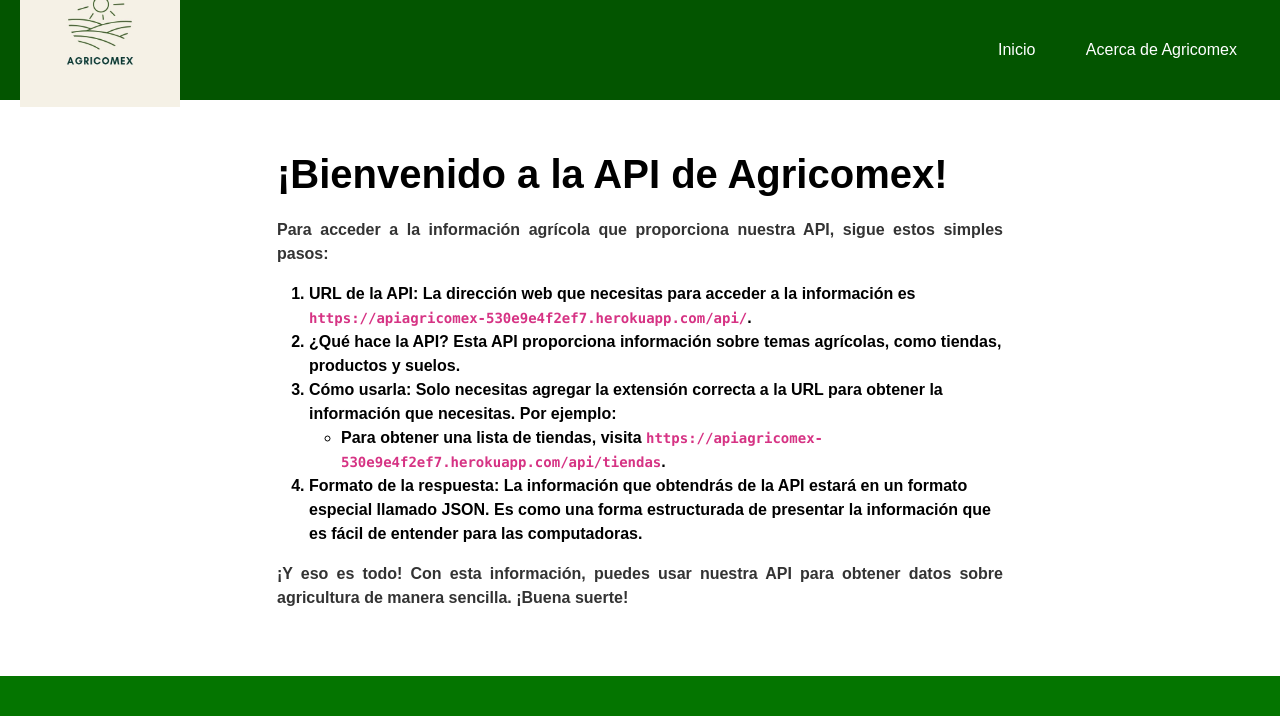
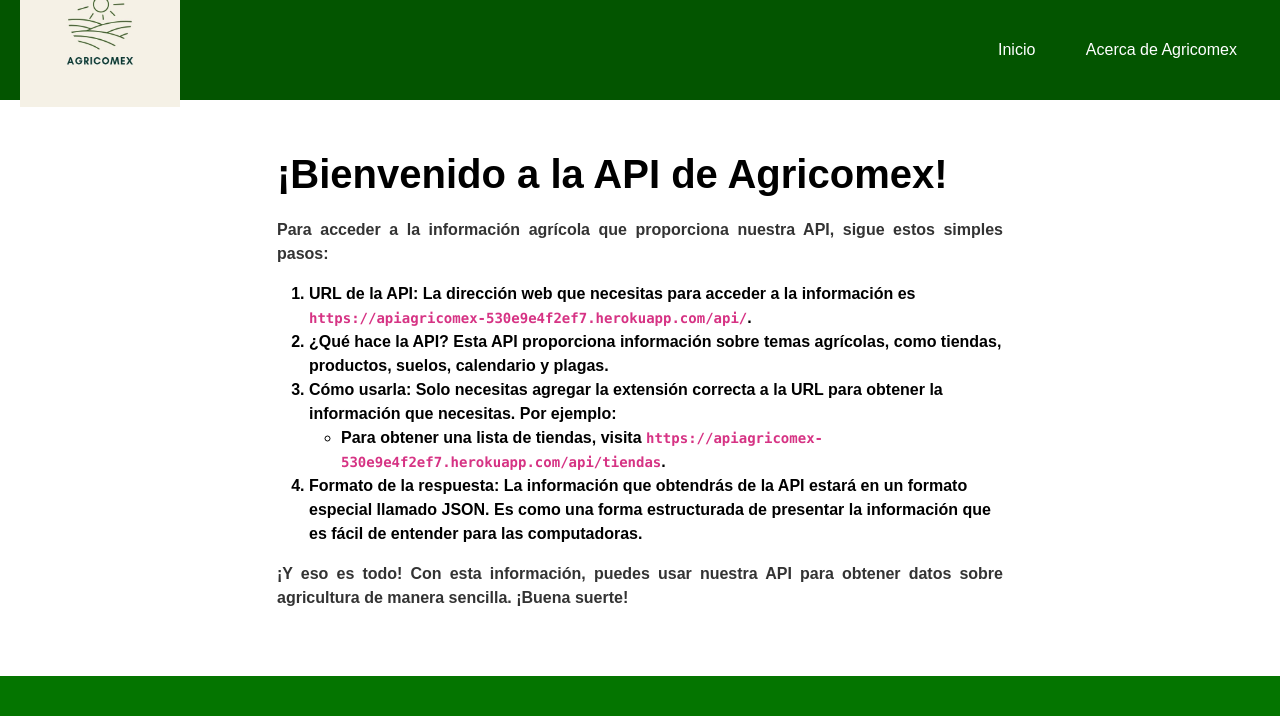
Before and after one commit to Javier-003/agricome, a Flask app: page / in a window 1280 px wide. Shown: the top 716 px of the page. Run offline with Flask 3, Linux system fonts and the light colour scheme; some libraries are stand-ins or nearby versions.

Commit message:
Update Inicio.html

```diff
--- a/templates/Inicio.html
+++ b/templates/Inicio.html
@@ -55,7 +55,7 @@
                     <strong>URL de la API:</strong> La dirección web que necesitas para acceder a la información es <code>https://apiagricomex-530e9e4f2ef7.herokuapp.com/api/</code>.
                 </li>
                 <li>
-                    <strong>¿Qué hace la API?</strong> Esta API proporciona información sobre temas agrícolas, como tiendas, productos y suelos.
+                    <strong>¿Qué hace la API?</strong> Esta API proporciona información sobre temas agrícolas, como tiendas, productos, suelos, calendario y plagas.
                 </li>
                 <li>
                     <strong>Cómo usarla:</strong> Solo necesitas agregar la extensión correcta a la URL para obtener la información que necesitas. Por ejemplo:
```
